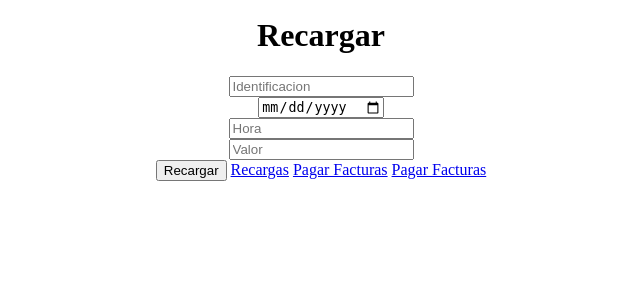
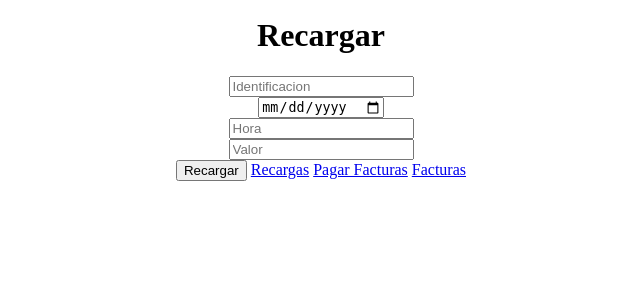
Before and after one commit to Betest/cartera, a CodeIgniter app: the page made by application/views/recarga/recarga.php in a window 1280 px wide. Shown: the part 326-626 px from the top of the page, without its empty margins (319-959 px from the left). Run offline with CodeIgniter, Linux system fonts and the light colour scheme.

Commit message:
fix nombre boton

```diff
--- a/application/views/recarga/recarga.php
+++ b/application/views/recarga/recarga.php
@@ -37,7 +37,7 @@
                     <td><input class="btn btn-info" type="submit" value="Recargar"></td>
                     <td><a class="btn btn-success" href="<?php echo base_url() . "index.php/recarga/" ?>">Recargas</a></td>
                     <td><a class="btn btn-primary" href="<?php echo base_url() . "index.php/pago/pago" ?>">Pagar Facturas</a></td>
-                    <td><a class="btn btn-success" href="<?php echo base_url() . "index.php/pago/" ?>">Pagar Facturas</a></td>
+                    <td><a class="btn btn-success" href="<?php echo base_url() . "index.php/pago/" ?>">Facturas</a></td>
 
                 </div>
 
```
